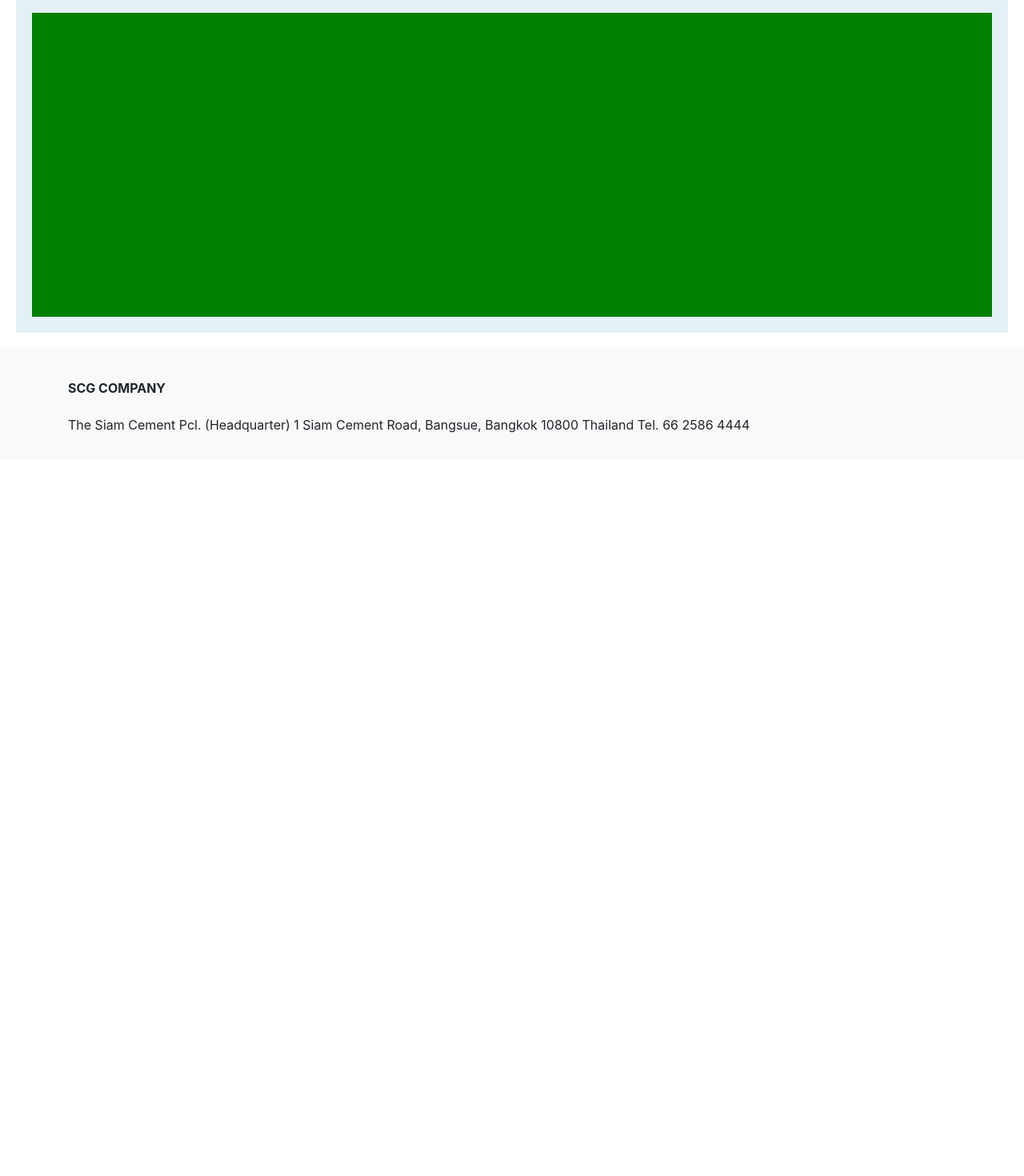
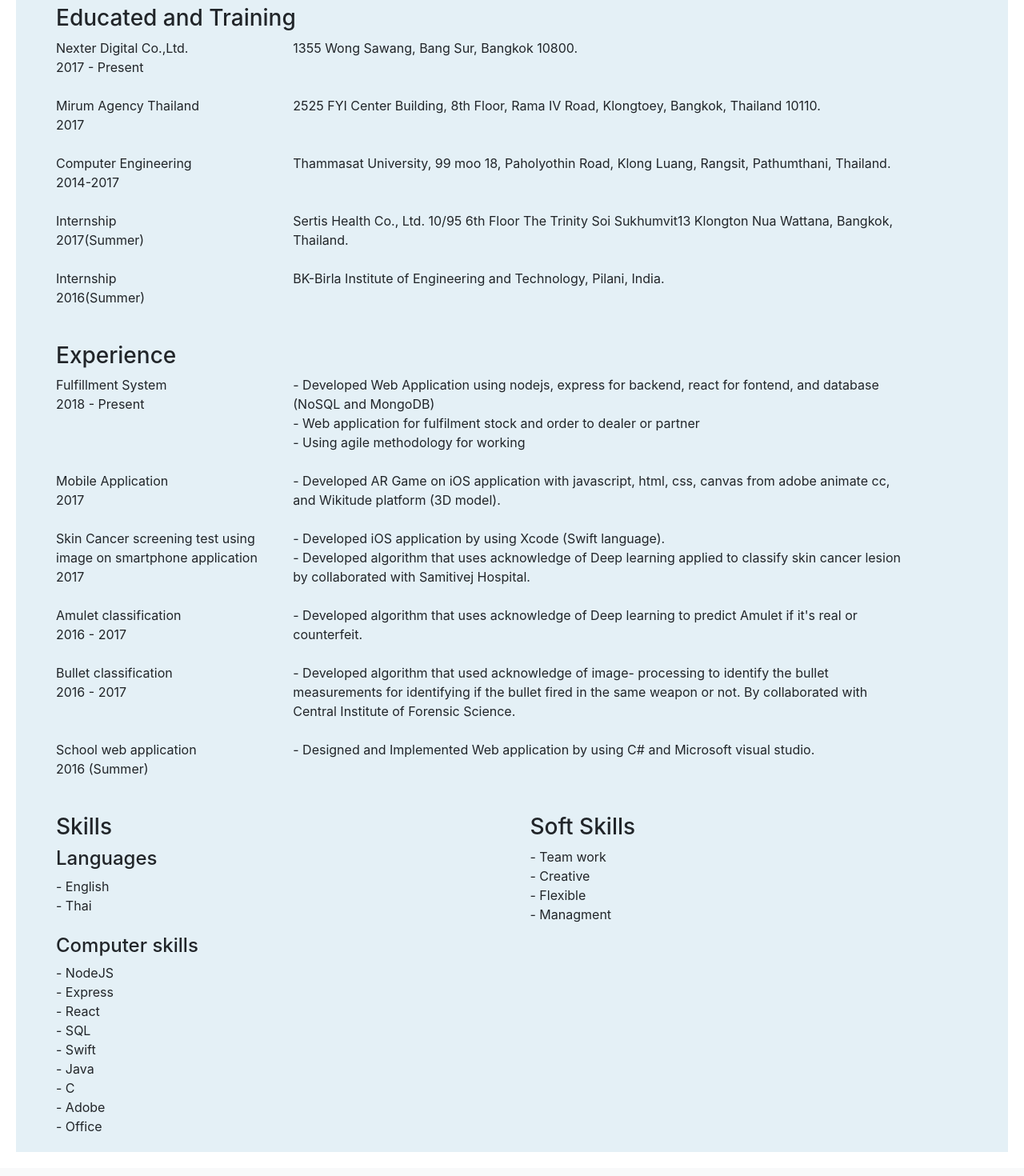
Before and after one commit to cartoon-s-zz/frontend, a React (Create React App) app: page /mycv in a window 1280 px wide. Shown: the part 460-1930 px from the top of the page at 80% size. Before the commit the page ends 1035 px from the top, so only its background shows below. Built offline with nearby package versions, Linux system fonts and the light colour scheme.

Commit message:
adjust cv

```diff
--- a/src/pages/home.js
+++ b/src/pages/home.js
@@ -1,5 +1,7 @@
 import React from 'react';
 import '../styles/style.css'
+import profile from '../img/home.jpg';
+
 class Home extends React.Component {
   async componentDidMount() {
     // const url = 'http://localhost:3001/api/scg/findingRestaurant';
@@ -11,8 +13,20 @@
   render() {
     return (
       <div className="maincontrainer">
-        <div>
-          hello na ja
+        <div className="row theme">
+          <div className="col-8 home">
+            <img className="homepic" src={profile} alt="Profile" />
+          </div>
+
+          <div className="col-4 sidehome">
+            <h3 >Hello Welcome to my page, I'm</h3>
+            <span className="name">Phadtharaded Sawankachirdwilai</span>
+            <br />
+            <div>Junior Web Application Developer </div>
+            <br />
+            <div>Email: phadtharaded-sawan.toon@hotmail.com</div>
+            <div>Tel: 087-865xxxx</div>
+          </div>
         </div>
       </div>
     )
--- a/src/pages/mycv.js
+++ b/src/pages/mycv.js
@@ -32,11 +32,161 @@
           </div>
 
           <div className="buttomCV">
+            <div className="col-12 educated">
+              <h3>Educated and Training</h3>
+              <div className="row">
+                <div className="col-3">
+                  <div>Nexter Digital Co.,Ltd.</div>
+                  <div>2017 - Present</div>
+                </div>
+                <div className="col-8">
+                  1355 Wong Sawang, Bang Sur, Bangkok 10800.
+                </div>
+              </div>
+              <br />
+              <div className="row">
+                <div className="col-3">
+                  <div>Mirum Agency Thailand</div>
+                  <div>2017</div>
+                </div>
+                <div className="col-8">
+                  2525 FYI Center Building, 8th Floor, Rama IV Road, Klongtoey, Bangkok, Thailand 10110.
+                </div>
+              </div>
+              <br />
+              <div className="row">
+                <div className="col-3">
+                  <div>Computer Engineering</div>
+                  <div>2014-2017</div>
+                </div>
+                <div className="col-8">
+                  Thammasat University, 99 moo 18, Paholyothin Road, Klong Luang, Rangsit, Pathumthani, Thailand.
+                </div>
+              </div>
+              <br />
+              <div className="row">
+                <div className="col-3">
+                  <div>Internship</div>
+                  <div>2017(Summer)</div>
+                </div>
+                <div className="col-8">
+                  Sertis Health Co., Ltd. 10/95 6th Floor The Trinity Soi Sukhumvit13 Klongton Nua Wattana, Bangkok, Thailand.
+                </div>
+              </div>
+              <br />
+              <div className="row">
+                <div className="col-3">
+                  <div>Internship</div>
+                  <div>2016(Summer)</div>
+                </div>
+                <div className="col-8">
+                  BK-Birla Institute of Engineering and Technology, Pilani, India.
+                </div>
+              </div>
+              <br />
+            </div>
+
+            <div className="col-12 educated">
+              <h3>Experience</h3>
+              <div className="row">
+                <div className="col-3">
+                  <div>Fulfillment System</div>
+                  <div>2018 - Present</div>
+                </div>
+                <div className="col-8">
+                  <div>- Developed Web Application using nodejs, express for backend, react for fontend, and database (NoSQL and MongoDB) </div>
+                  <div>- Web application for fulfilment stock and order to dealer or partner</div>
+                  <div>- Using agile methodology for working</div>
+                </div>
+              </div>
+              <br />
+              <div className="row">
+                <div className="col-3">
+                  <div>Mobile Application</div>
+                  <div>2017</div>
+                </div>
+                <div className="col-8">
+                  <div>- Developed AR Game on iOS application with javascript, html, css, canvas from adobe animate cc, and Wikitude platform (3D model).</div>
+                </div>
+              </div>
+              <br />
+              <div className="row">
+                <div className="col-3">
+                  <div>Skin Cancer screening test using image on smartphone application</div>
+                  <div>2017</div>
+                </div>
+                <div className="col-8">
+                  <div>- Developed iOS application by using Xcode (Swift language).</div>
+                  <div>- Developed algorithm that uses acknowledge of Deep learning applied to classify skin cancer lesion by collaborated with Samitivej Hospital.</div>
+                </div>
+              </div>
+              <br />
+              <div className="row">
+                <div className="col-3">
+                  <div>Amulet classification</div>
+                  <div>2016 - 2017</div>
+                </div>
+                <div className="col-8">
+                  <div>- Developed algorithm that uses acknowledge of Deep learning to predict Amulet if it's real or counterfeit.</div>
+                </div>
+              </div>
+              <br />
+              <div className="row">
+                <div className="col-3">
+                  <div>Bullet classification</div>
+                  <div>2016 - 2017</div>
+                </div>
+                <div className="col-8">
+                  <div>- Developed algorithm that used acknowledge of image- processing to identify the bullet measurements for identifying if the bullet fired in the same weapon or not. By collaborated with Central Institute of Forensic Science.</div>
+                </div>
+              </div>
+              <br />
+              <div className="row">
+                <div className="col-3">
+                  <div>School web application</div>
+                  <div>2016 (Summer)</div>
+                </div>
+                <div className="col-8">
+                  <div>- Designed and Implemented Web application by using C# and Microsoft visual studio.</div>
+                </div>
+              </div>
+              <br />
+            </div>
+          </div>
+
+          <div className="col-12 educated">
+            <div className="row">
+              <div className="col-6">
+                <h3>Skills</h3>
+                <h4>Languages</h4>
+                <div>- English</div>
+                <div>- Thai</div>
+                <br />
+                <h4>Computer skills</h4>
+                <div>- NodeJS</div>
+                <div>- Express</div>
+                <div>- React</div>
+                <div>- SQL</div>
+                <div>- Swift</div>
+                <div>- Java</div>
+                <div>- C</div>
+                <div>- Adobe</div>
+                <div>- Office</div>
+
+              </div>
+              <div className="col-6">
+                <h3>Soft Skills</h3>
+                <div>- Team work</div>
+                <div>- Creative</div>
+                <div>- Flexible</div>
+                <div>- Managment</div>
+              </div>
+            </div>
 
           </div>
 
         </div>
-      </div>
+      </div >
     )
   }
 }
--- a/src/styles/style.css
+++ b/src/styles/style.css
@@ -12,9 +12,10 @@
 
 .mycv {
   background-color: #e4f0f6;;
-  height: 100vh ;
+  /* height: 100vh ; */
   /* height: 100%; */
   padding: 20px;
+  min-height: 100vh;
 }
 
 .myprofile {
@@ -31,13 +32,13 @@
 }
 
 .topCV {
-  height: 50%;
+  height: 350px;
   /* background-color: red; */
 }
 
 .buttomCV {
   height: 50%;
-  background-color: green;
+  /* background-color: green; */
 }
 
 .info {
@@ -54,3 +55,38 @@
   text-align: center;
   font-size: large;
 }
+
+.educated {
+  padding-left: 30px;
+  padding-top: 20px;
+}
+
+.home {
+  padding: 30px;
+  /* background-color: white; */
+}
+
+.sidehome {
+  padding: 30px;
+  /* background-color: white; */
+  color: gray;
+}
+
+.homepic {
+  /* height: 38.5vw */
+  height: auto;
+  width: 100%;
+}
+
+/* div {
+  font-family: "Times New Roman", Times, serif;
+} */
+
+.name {
+  font-size: 25px;
+  font-weight: bold;
+}
+
+.theme {
+  /* background-color: royalblue */
+}
```
Also changed, not shown: src/img/home.jpg (added).
